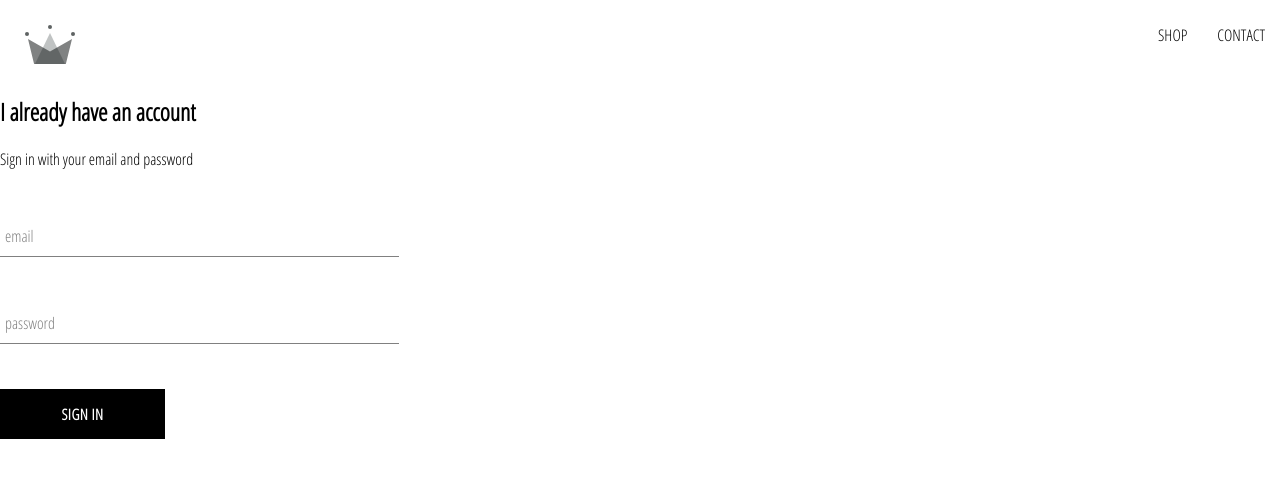
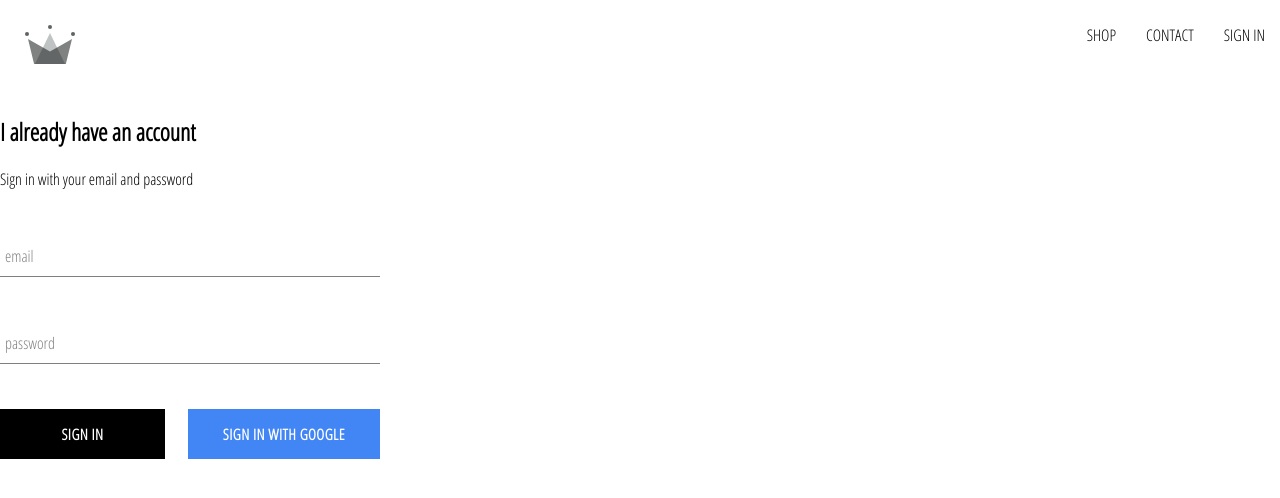
Before and after one commit to Poeyfarre/e-commerce, a React (Create React App) app: page /signin in a window 1280 px wide. Shown: the top 498 px of the page. Built offline with nearby package versions, Linux system fonts and the light colour scheme; no server answers.

Commit message:
integrated firebase into application, created sign in page with sign in component and sign in with google

```diff
--- a/package.json
+++ b/package.json
@@ -6,6 +6,7 @@
     "@testing-library/jest-dom": "^4.2.4",
     "@testing-library/react": "^9.3.2",
     "@testing-library/user-event": "^7.1.2",
+    "firebase": "^7.12.0",
     "node-sass": "^4.13.1",
     "react": "^16.13.1",
     "react-dom": "^16.13.1",
--- a/src/App.css
+++ b/src/App.css
@@ -7,3 +7,7 @@ a {
 	text-decoration: none;
 	color: black;
 }
+
+* {
+	box-sizing: border-box;
+}
--- a/src/App.js
+++ b/src/App.js
@@ -6,11 +6,32 @@ import HomePage from './pages/homepage/homepage.component';
 import ShopPage from './pages/shop/shop.component';
 import Header from './components/header/header.component';
 import SignInAndSignUpPage from './pages/sign-in-and-sign-up/sign-in-and-sign-up.component';
+import { auth } from './firebase/firebase.utils';
 
-function App() {
+class App extends React.Component {
+	constructor() {
+		super();
+		this.state = {
+			currentUser: null
+		};
+	}
+
+	unsubscribeFromAuth = null;
+
+	componentDidMount() {
+		this.unsubscribeFromAuth = auth.onAuthStateChanged(user => {
+			this.setState({ currentUser: user });
+		});
+	}
+
+	componentWillUnmount() {
+		this.unsubscribeFromAuth();
+	}
+
+	render() {
 		return (
 			<div>
-			<Header />
+				<Header currentUser={this.state.currentUser} />
 				<Switch>
 					<Route exact path="/" component={HomePage} />
 					<Route path="/shop" component={ShopPage} />
@@ -19,5 +40,6 @@ function App() {
 			</div>
 		);
 	}
+}
 
 export default App;
--- a/src/components/custom-button/custom-button.component.jsx
+++ b/src/components/custom-button/custom-button.component.jsx
@@ -2,8 +2,11 @@ import React from 'react';
 
 import './custom-button.styles.scss';
 
-const CustomButton = ({ children, ...otherProps }) => (
-	<button className="custom-button" {...otherProps}>
+const CustomButton = ({ children, isGoogleSignIn, ...otherProps }) => (
+	<button
+		className={`${isGoogleSignIn ? 'google-sign-in' : ''} custom-button `}
+		{...otherProps}
+	>
 		{children}
 	</button>
 );
--- a/src/components/custom-button/custom-button.styles.scss
+++ b/src/components/custom-button/custom-button.styles.scss
@@ -19,4 +19,13 @@
 		color: black;
 		border: 1px solid black;
 	}
+	&.google-sign-in {
+		background-color: #4285f4;
+		color: white;
+
+		&:hover {
+			background-color: #357ae8;
+			border: none;
+		}
+	}
 }
--- a/src/components/header/header.component.jsx
+++ b/src/components/header/header.component.jsx
@@ -1,11 +1,13 @@
 import React from 'react';
 import { Link } from 'react-router-dom';
+
+import { auth } from '../../firebase/firebase.utils';
 
 import { ReactComponent as Logo } from '../../assets/crown.svg';
 
 import './header.styles.scss';
 
-const Header = () => (
+const Header = ({ currentUser }) => (
 	<div className="header">
 		<Link className="logo-container" to="/">
 			<Logo className="logo" />
@@ -17,6 +19,15 @@ const Header = () => (
 			<Link className="option" to="shop">
 				CONTACT
 			</Link>
+			{currentUser ? (
+				<div className="option" onClick={() => auth.signOut()}>
+					SIGN OUT
+				</div>
+			) : (
+				<Link className="option" to="/signin">
+					SIGN IN
+				</Link>
+			)}
 		</div>
 	</div>
 );
--- a/src/components/header/header.styles.scss
+++ b/src/components/header/header.styles.scss
@@ -20,6 +20,7 @@
 
 		.option {
 			padding: 10px 15px;
+			cursor: pointer;
 		}
 	}
 }
--- a/src/components/sign-in/sign-in.component.jsx
+++ b/src/components/sign-in/sign-in.component.jsx
@@ -2,6 +2,8 @@ import React from 'react';
 
 import FormInput from '../form-input/form-input.component';
 import CustomButton from '../custom-button/custom-button.component';
+
+import { signInWithGoogle } from '../../firebase/firebase.utils';
 
 import './sign-in.styles.scss';
 
@@ -50,7 +52,12 @@ class SignIn extends React.Component {
 						label="password"
 						required
 					/>
-					<CustomButton type="submit"> Sign in </CustomButton>
+					<div className="buttons">
+						<CustomButton type="submit"> Sign in </CustomButton>
+						<CustomButton onClick={signInWithGoogle} isGoogleSignIn>
+							Sign in with Google
+						</CustomButton>
+					</div>
 				</form>
 			</div>
 		);
--- a/src/components/sign-in/sign-in.styles.scss
+++ b/src/components/sign-in/sign-in.styles.scss
@@ -1,3 +1,14 @@
 .sign-in {
-	width: 30vw;
+	width: 380px;
+	display: flex;
+	flex-direction: column;
+
+	.title {
+		margin: 10px 0;
+	}
+
+	.buttons {
+		display: flex;
+		justify-content: space-between;
+	}
 }
--- /dev/null
+++ b/src/firebase/firebase.utils.js
@@ -0,0 +1,24 @@
+import firebase from 'firebase/app';
+import 'firebase/firestore';
+import 'firebase/auth';
+
+const config = {
+	apiKey: 'AIzaSyAwXrrlgHgN8NpKTYSwalorUv2tXLEUcbg',
+	authDomain: 'e-comm-db-f39eb.firebaseapp.com',
+	databaseURL: 'https://e-comm-db-f39eb.firebaseio.com',
+	projectId: 'e-comm-db-f39eb',
+	storageBucket: 'e-comm-db-f39eb.appspot.com',
+	messagingSenderId: '235691121836',
+	appId: '1:235691121836:web:fcc3c9704440b84ddd9309',
+	measurementId: 'G-LE3LCC05NS'
+};
+
+firebase.initializeApp(config);
+
+export const auth = firebase.auth();
+export const firestore = firebase.firestore();
+
+const provider = new firebase.auth.GoogleAuthProvider();
+provider.setCustomParameters({ prompt: 'select_account' });
+export const signInWithGoogle = () => auth.signInWithPopup(provider);
+export default firebase;
```
Also changed, not shown: 1 other file (tests, documents, lock files or other folders). Lines whose indentation alone changed are shown as unchanged.
